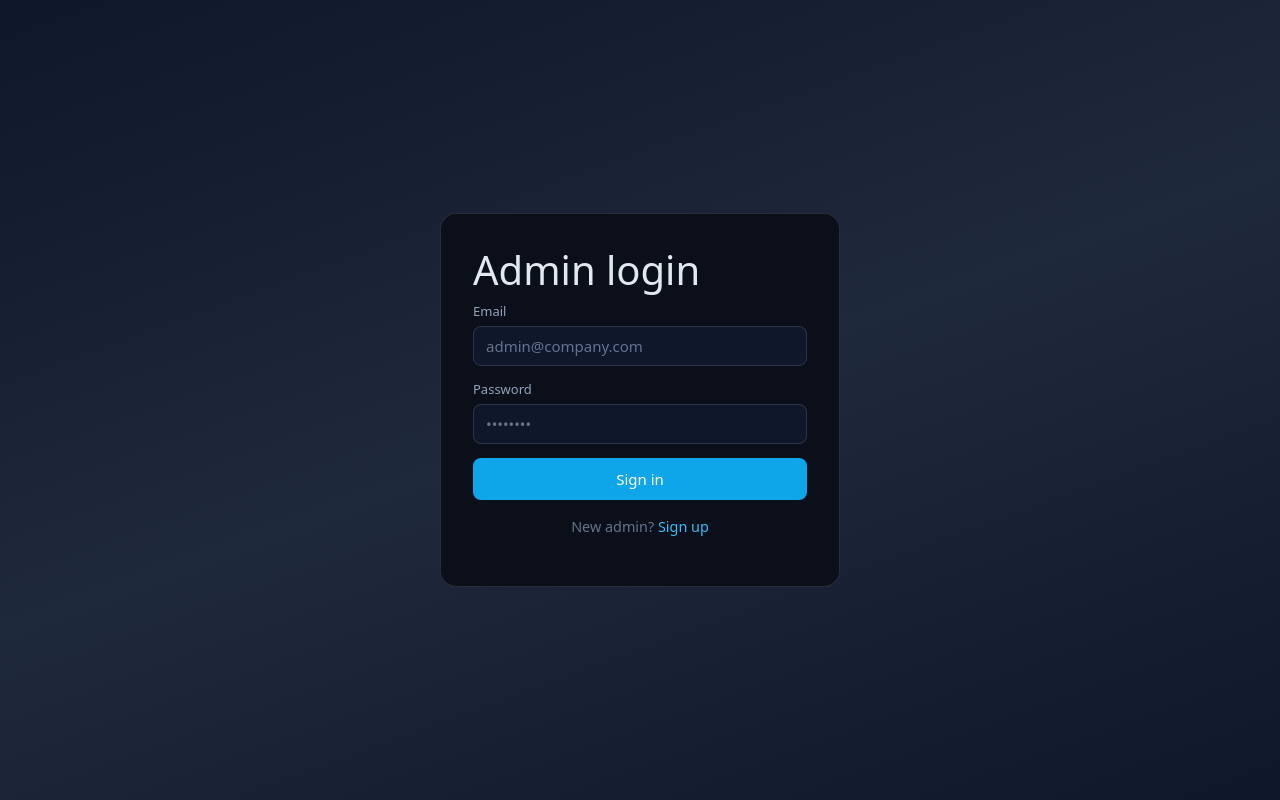
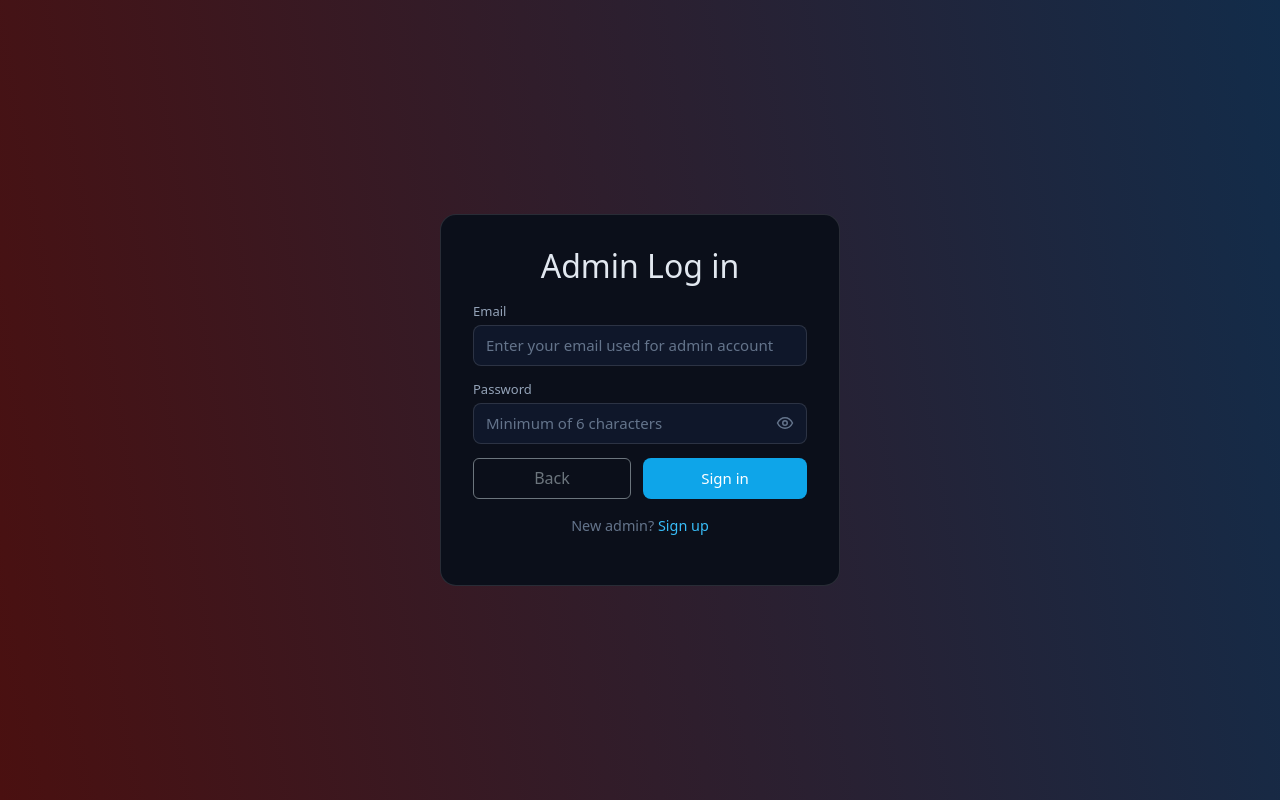
Before and after one commit to echo252525/TimeWorth, a Vue app in the folder my-app/: page /admin/login in a window 1280 px wide. Built offline with nearby package versions, Linux system fonts and the light colour scheme; no server answers.

Commit message:
sync the design of login page of employee login and admin login

```diff
--- a/my-app/src/App.vue
+++ b/my-app/src/App.vue
@@ -35,7 +35,7 @@ html, body { margin: 0; min-height: 100vh; }
   --border-light: rgba(255, 255, 255, 0.12);
   --accent: #38bdf8;
   --accent-light: #0ea5e9;
-  --error: #f87171;
+  --error: #FF0000;
   --overlay: rgba(0, 0, 0, 0.5);
 }
 
--- a/my-app/src/components/AuthLayout.vue
+++ b/my-app/src/components/AuthLayout.vue
@@ -21,7 +21,17 @@
 .auth-card .auth-form input::placeholder { color: var(--text-tertiary); }
 .auth-card .auth-form input:focus { outline: none; border-color: var(--accent); box-shadow: 0 0 0 2px rgba(56, 189, 248, 0.15); }
 
-.auth-card .auth-form .error { margin: 0; font-size: 0.8125rem; color: var(--error); }
+.auth-card .auth-form .error {
+  margin: 0;
+  padding: 0.3rem 1rem;
+  border-radius: 8px;
+  border: 1px solid rgba(248, 113, 113, 0.4);
+  background: rgba(248, 113, 113, 0.1);
+  font-size: 0.875rem;
+  line-height: 1.45;
+  color: var(--error);
+  text-align: left;
+}
 .auth-card .auth-form .btn.primary { padding: 0.6rem 1rem; border: none; border-radius: 8px; font-size: 0.9375rem; font-weight: 500; cursor: pointer; transition: opacity 0.2s; background: var(--accent-light); color: #fff; }
 .auth-card .auth-form .btn.primary:disabled { opacity: 0.7; cursor: not-allowed; }
 
--- a/my-app/src/views/AdminLoginView.vue
+++ b/my-app/src/views/AdminLoginView.vue
@@ -11,6 +11,7 @@ const form = reactive({ email: '', password: '' })
 const isLoading = ref(false)
 const error = ref<string | null>(null)
 const showPendingReview = ref(false)
+const showPassword = ref(false)
 
 watch(
   () => route.query.pending,
@@ -23,6 +24,14 @@ watch(
 function dismissPendingReview() {
   showPendingReview.value = false
   if (route.query.pending) router.replace({ path: '/admin/login', query: {} })
+}
+
+function goBack() {
+  router.push({ name: 'Home' })
+}
+
+function togglePassword() {
+  showPassword.value = !showPassword.value
 }
 
 async function onSubmit() {
@@ -43,44 +52,98 @@ async function onSubmit() {
 }
 </script>
 <template>
+  <div class="login-view">
     <AuthLayout>
       <template v-if="showPendingReview">
-      <h1>Account under review</h1>
-      <p class="pending-copy">
+        <div
+          class="auth-success-banner"
+          role="status"
+          aria-live="polite"
+        >
+          <p class="auth-success-banner__title">Account under review</p>
+          <p class="auth-success-banner__text">
             Your account is being reviewed by a superadmin. You will be able to sign in once your role has been approved.
           </p>
-      <button type="button" class="btn primary pending-ok" @click="dismissPendingReview">Okay</button>
+          <button
+            type="button"
+            class="btn primary auth-success-banner__cta"
+            @click="dismissPendingReview"
+          >
+            Okay
+          </button>
+        </div>
       </template>
       <template v-else>
-      <h1>Admin login</h1>
+        <h2 class="auth-title">Admin Log in</h2>
         <form class="auth-form" @submit.prevent="onSubmit">
-        <div class="field"><label for="email">Email</label><input id="email" v-model="form.email" type="email" required placeholder="admin@company.com" autocomplete="email" /></div>
-        <div class="field"><label for="password">Password</label><input id="password" v-model="form.password" type="password" required placeholder="••••••••" autocomplete="current-password" /></div>
-        <p v-if="error" class="error">{{ error }}</p>
+          <div class="field">
+            <label for="admin-login-email">Email</label>
+            <input
+              id="admin-login-email"
+              v-model="form.email"
+              type="email"
+              required
+              placeholder="Enter your email used for admin account"
+              autocomplete="email"
+            />
+          </div>
+          <div class="field">
+            <label for="admin-login-password">Password</label>
+            <div class="input-with-icon">
+              <input
+                id="admin-login-password"
+                v-model="form.password"
+                :type="showPassword ? 'text' : 'password'"
+                required
+                placeholder="Minimum of 6 characters"
+                autocomplete="current-password"
+              />
+              <button
+                type="button"
+                class="icon-btn"
+                :aria-label="showPassword ? 'Hide password' : 'Show password'"
+                @click="togglePassword"
+              >
+                <svg v-if="!showPassword" class="icon" viewBox="0 0 24 24" width="18" height="18" aria-hidden="true" focusable="false">
+                  <path d="M2 12s3.5-7 10-7 10 7 10 7-3.5 7-10 7-10-7-10-7Z" fill="none" stroke="currentColor" stroke-width="2" stroke-linejoin="round" />
+                  <path d="M12 15a3 3 0 1 0 0-6 3 3 0 0 0 0 6Z" fill="none" stroke="currentColor" stroke-width="2" />
+                </svg>
+                <svg v-else class="icon" viewBox="0 0 24 24" width="18" height="18" aria-hidden="true" focusable="false">
+                  <path d="M3 3l18 18" fill="none" stroke="currentColor" stroke-width="2" stroke-linecap="round" />
+                  <path d="M10.6 10.6a2.5 2.5 0 0 0 3.8 3.2" fill="none" stroke="currentColor" stroke-width="2" stroke-linecap="round" />
+                  <path d="M6.4 6.4C3.8 8.2 2 12 2 12s3.5 7 10 7c2 0 3.7-.5 5.2-1.4" fill="none" stroke="currentColor" stroke-width="2" stroke-linejoin="round" />
+                  <path d="M9.5 4.2C10.3 4.1 11.1 4 12 4c6.5 0 10 8 10 8s-1.2 2.8-3.6 5.1" fill="none" stroke="currentColor" stroke-width="2" stroke-linejoin="round" />
+                </svg>
+              </button>
+            </div>
+          </div>
+          <p
+            v-if="error"
+            class="error"
+            role="alert"
+            aria-live="polite"
+          >
+            {{ error }}
+          </p>
+          <div class="auth-actions-row">
+            <button type="button" class="btn btn-outline-secondary" @click="goBack">Back</button>
             <button type="submit" class="btn primary" :disabled="isLoading">{{ isLoading ? 'Signing in…' : 'Sign in' }}</button>
+          </div>
         </form>
         <p class="footer">New admin? <router-link to="/admin/signup">Sign up</router-link></p>
       </template>
     </AuthLayout>
+  </div>
 </template>
-<style scoped>
-.pending-copy {
-  margin: 0 0 1.25rem;
-  font-size: 0.9375rem;
-  line-height: 1.5;
-  color: var(--text-secondary);
+
+<style>
+.login-view .auth-page {
+  background: #c2deff;
+  background: linear-gradient(260deg, rgba(194, 222, 255, 1) 0%, rgba(255, 217, 217, 1) 100%);
 }
-.pending-ok {
-  width: 100%;
-  margin-top: 0.25rem;
-  padding: 0.6rem 1rem;
-  border: none;
-  border-radius: 8px;
-  font-size: 0.9375rem;
-  font-weight: 500;
-  cursor: pointer;
-  background: var(--accent-light);
-  color: #fff;
+
+body.dark-mode .login-view .auth-page {
+  background: #122c4a;
+  background: linear-gradient(260deg, rgba(18, 44, 74, 1) 0%, rgba(74, 16, 16, 1) 100%);
 }
-.pending-ok:hover { opacity: 0.92; }
 </style>
--- a/my-app/src/views/LoginView.vue
+++ b/my-app/src/views/LoginView.vue
@@ -80,7 +80,14 @@ async function onSubmit() {
             </button>
           </div>
         </div>
-        <p v-if="error" class="error">{{ error }}</p>
+        <p
+          v-if="error"
+          class="error"
+          role="alert"
+          aria-live="polite"
+        >
+          {{ error }}
+        </p>
         <div class="auth-actions-row">
           <button type="button" class="btn btn-outline-secondary" @click="goBack">Back</button>
           <button type="submit" class="btn primary" :disabled="isLoading">{{ isLoading ? 'Signing in…' : 'Sign in' }}</button>
```
Lines whose indentation alone changed are shown as unchanged.
